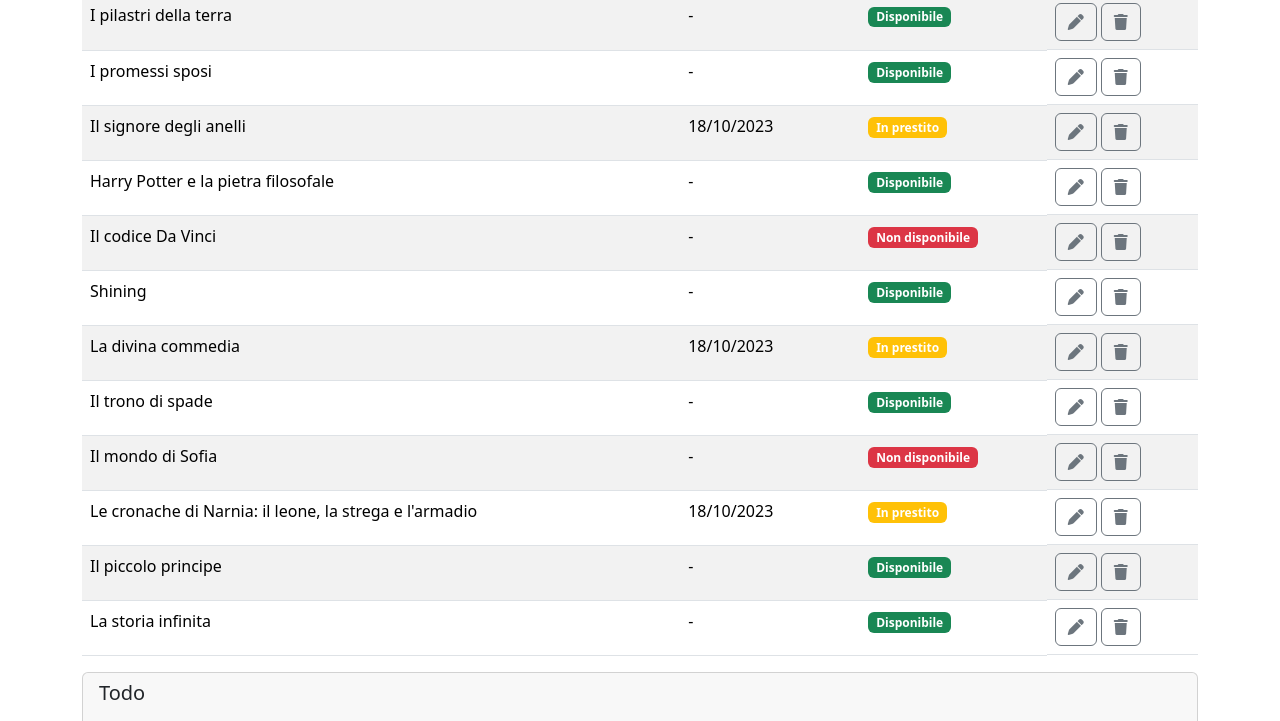
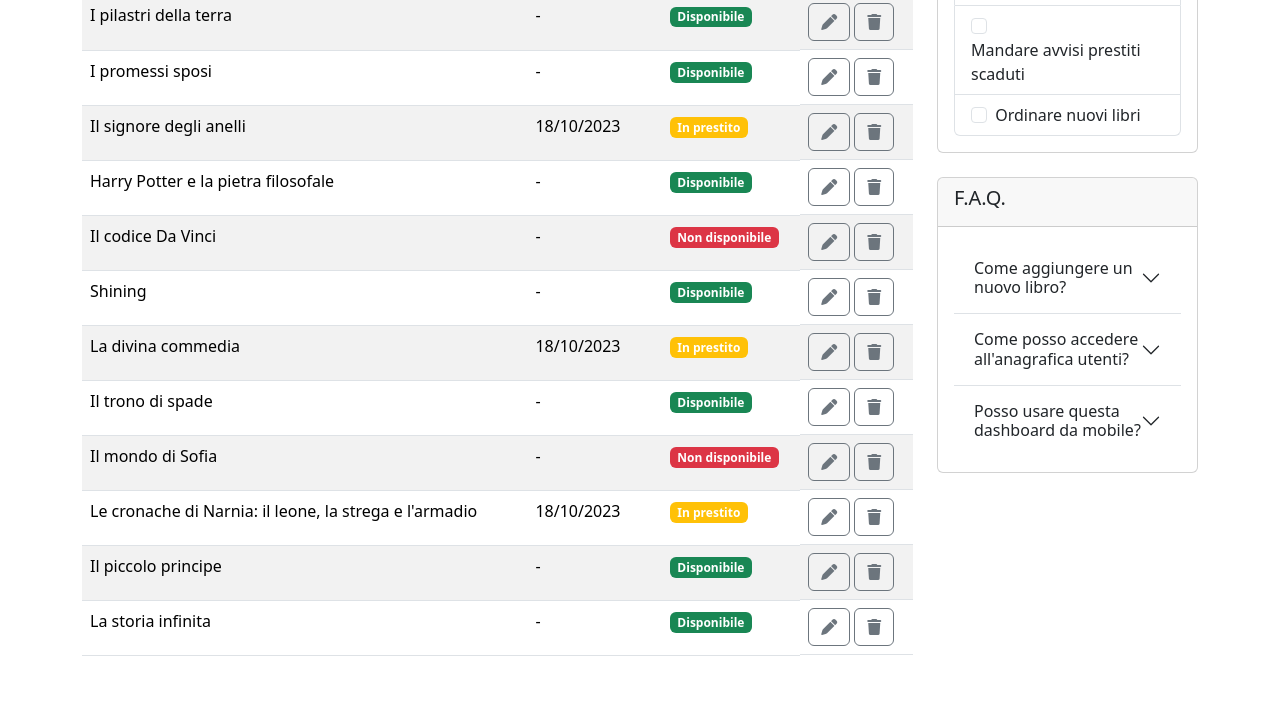
Before and after one commit to danielemurgioni/html-css-bootstrap-dashboard, a plain HTML site: page index.html in a window 1280 px wide. Shown: the part 202-923 px from the top of the page. After the commit the page ends 874 px from the top, so only its background shows below. Drawn offline with nearby package versions, Linux system fonts and the light colour scheme.

Commit message:
[UPD] Move todo, FAQ and book-list on dimensions (md/lg) - Esercizio Terminato

```diff
--- a/index.html
+++ b/index.html
@@ -47,6 +47,8 @@
     </header>
     <main class="mt-4">
         <div class="container">
+            <div class="row">
+                <div class="col-lg-9">
                     <!-- book-list -->
                     <div class="row">
                         <div class="col-12">
@@ -58,7 +60,7 @@
                                 <thead>
                                     <tr>
                                         <th scope="col">Titolo</th>
-                                <th class="d-sm-none d-md-table-cell" scope="col">Data prestito</th>
+                                        <th class="d-none d-md-table-cell" scope="col">Data prestito</th>
                                         <th scope="col">Stato</th>
                                         <th class="text-center" scope="col">Azioni</th>
                                     </tr>
@@ -67,7 +69,7 @@
                                     <!-- table-row 1 -->
                                     <tr>
                                         <td>I pilastri della terra</td>
-                                <td class="d-sm-none d-md-table-cell">-</td>
+                                        <td class="d-none d-md-table-cell">-</td>
                                         <td><span class="badge bg-success">Disponibile</span></td>
                                         <td class="d-flex">
                                             <button type="button" class="btn btn-outline-secondary me-1"><i class="fa-solid fa-pen"></i></button>
@@ -77,7 +79,7 @@
                                     <!-- table-row 2 -->
                                     <tr>
                                         <td>I promessi sposi</td>
-                                <td class="d-sm-none d-md-table-cell">-</td>
+                                        <td class="d-none d-md-table-cell">-</td>
                                         <td><span class="badge bg-success">Disponibile</span></td>
                                         <td class="d-flex">
                                             <button type="button" class="btn btn-outline-secondary me-1"><i class="fa-solid fa-pen"></i></button>
@@ -87,7 +89,7 @@
                                     <!-- table-row 3 -->
                                     <tr>
                                         <td>Il signore degli anelli</td>
-                                <td class="d-sm-none d-md-table-cell">18/10/2023</td>
+                                        <td class="d-none d-md-table-cell">18/10/2023</td>
                                         <td><span class="badge bg-warning">In prestito</span></td>
                                         <td class="d-flex">
                                             <button type="button" class="btn btn-outline-secondary me-1"><i class="fa-solid fa-pen"></i></button>
@@ -97,7 +99,7 @@
                                     <!-- table-row 4 -->
                                     <tr>
                                         <td>Harry Potter e la pietra filosofale</td>
-                                <td class="d-sm-none d-md-table-cell">-</td>
+                                        <td class="d-none d-md-table-cell">-</td>
                                         <td><span class="badge bg-success">Disponibile</span></td>
                                         <td class="d-flex">
                                             <button type="button" class="btn btn-outline-secondary me-1"><i class="fa-solid fa-pen"></i></button>
@@ -107,7 +109,7 @@
                                     <!-- table-row 5 -->
                                     <tr>
                                         <td>Il codice Da Vinci</td>
-                                <td class="d-sm-none d-md-table-cell">-</td>
+                                        <td class="d-none d-md-table-cell">-</td>
                                         <td><span class="badge bg-danger">Non disponibile</span></td>
                                         <td class="d-flex">
                                             <button type="button" class="btn btn-outline-secondary me-1"><i class="fa-solid fa-pen"></i></button>
@@ -117,7 +119,7 @@
                                     <!-- table-row 6 -->
                                     <tr>
                                         <td>Shining</td>
-                                <td class="d-sm-none d-md-table-cell">-</td>
+                                        <td class="d-none d-md-table-cell">-</td>
                                         <td><span class="badge bg-success">Disponibile</span></td>
                                         <td class="d-flex">
                                             <button type="button" class="btn btn-outline-secondary me-1"><i class="fa-solid fa-pen"></i></button>
@@ -127,7 +129,7 @@
                                     <!-- table-row 7 -->
                                     <tr>
                                         <td>La divina commedia</td>
-                                <td class="d-sm-none d-md-table-cell">18/10/2023</td>
+                                        <td class="d-none d-md-table-cell">18/10/2023</td>
                                         <td><span class="badge bg-warning">In prestito</span></td>
                                         <td class="d-flex">
                                             <button type="button" class="btn btn-outline-secondary me-1"><i class="fa-solid fa-pen"></i></button>
@@ -137,7 +139,7 @@
                                     <!-- table-row 8 -->
                                     <tr>
                                         <td>Il trono di spade</td>
-                                <td class="d-sm-none d-md-table-cell">-</td>
+                                        <td class="d-none d-md-table-cell">-</td>
                                         <td><span class="badge bg-success">Disponibile</span></td>
                                         <td class="d-flex">
                                             <button type="button" class="btn btn-outline-secondary me-1"><i class="fa-solid fa-pen"></i></button>
@@ -147,7 +149,7 @@
                                     <!-- table-row 9 -->
                                     <tr>
                                         <td>Il mondo di Sofia</td>
-                                <td class="d-sm-none d-md-table-cell">-</td>
+                                        <td class="d-none d-md-table-cell">-</td>
                                         <td><span class="badge bg-danger">Non disponibile</span></td>
                                         <td class="d-flex">
                                             <button type="button" class="btn btn-outline-secondary me-1"><i class="fa-solid fa-pen"></i></button>
@@ -157,7 +159,7 @@
                                     <!-- table-row 10 -->
                                     <tr>
                                         <td>Le cronache di Narnia: il leone, la strega e l'armadio</td>
-                                <td class="d-sm-none d-md-table-cell">18/10/2023</td>
+                                        <td class="d-none d-md-table-cell">18/10/2023</td>
                                         <td><span class="badge bg-warning">In prestito</span></td>
                                         <td class="d-flex">
                                             <button type="button" class="btn btn-outline-secondary me-1"><i class="fa-solid fa-pen"></i></button>
@@ -167,7 +169,7 @@
                                     <!-- table-row 11 -->
                                     <tr>
                                         <td>Il piccolo principe</td>
-                                <td class="d-sm-none d-md-table-cell">-</td>
+                                        <td class="d-none d-md-table-cell">-</td>
                                         <td><span class="badge bg-success">Disponibile</span></td>
                                         <td class="d-flex">
                                             <button type="button" class="btn btn-outline-secondary me-1"><i class="fa-solid fa-pen"></i></button>
@@ -177,7 +179,7 @@
                                     <!-- table-row 12 -->
                                     <tr>
                                         <td>La storia infinita</td>
-                                <td class="d-sm-none d-md-table-cell">-</td>
+                                        <td class="d-none d-md-table-cell">-</td>
                                         <td><span class="badge bg-success">Disponibile</span></td>
                                         <td class="d-flex">
                                             <button type="button" class="btn btn-outline-secondary me-1"><i class="fa-solid fa-pen"></i></button>
@@ -188,6 +190,8 @@
                             </table>
                         </div>
                     </div>
+                </div>
+                <div class="col-lg-3">
                     <!-- Todo and F.A.Q -->
                     <div class="row">
                         <!-- Todo -checkbox -->
@@ -258,6 +262,8 @@
                         </div>
                     </div>
                 </div>
+            </div>
+        </div>
     </main>
 
     <!-- JavaScript bootstrap -->
```
Lines whose indentation alone changed are shown as unchanged.
